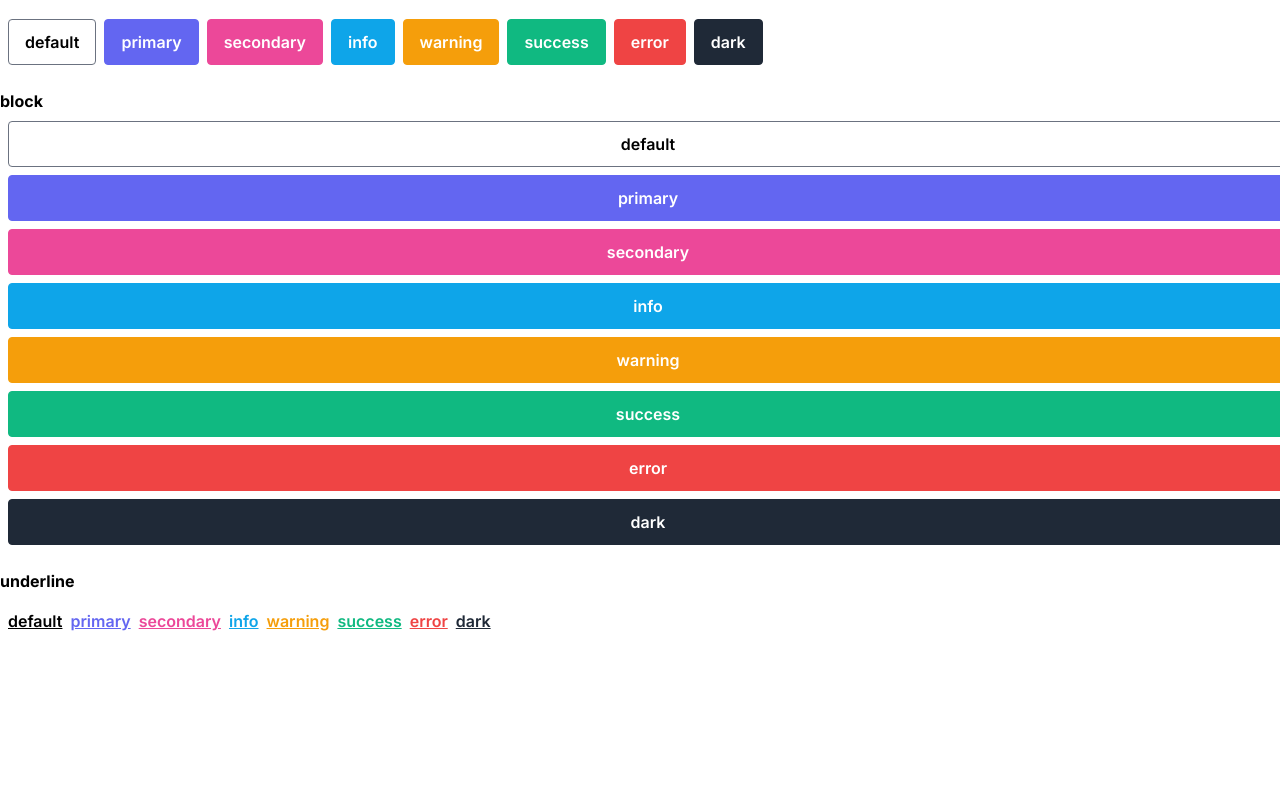
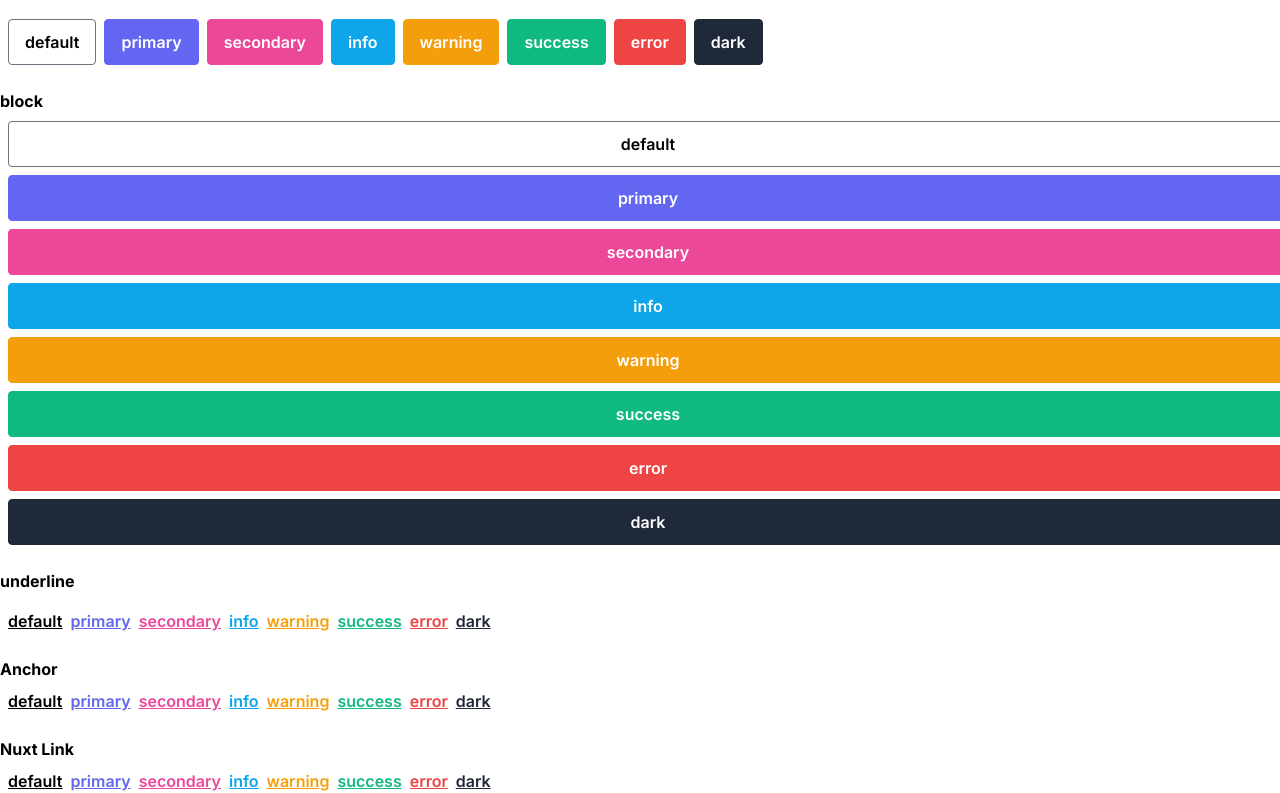
Before and after one commit to gravitano/nuxt3-tailwind-kit, a Nuxt app: page / in a window 1280 px wide. Shown: the part 407-1200 px from the top of the page. Before the commit the page ends 1040 px from the top, so only its background shows below. Built offline with nearby package versions, Linux system fonts and the light colour scheme.

Commit message:
feat(v-btn): support for anchor and nuxt link

```diff
--- a/components/VBtn.vue
+++ b/components/VBtn.vue
@@ -1,5 +1,5 @@
 <script setup lang="ts">
-import { ref, toRefs } from "vue";
+import { computed } from "vue";
 
 const props = defineProps({
   type: {
@@ -30,6 +30,14 @@ const props = defineProps({
     type: Boolean,
     default: false,
   },
+  to: {
+    type: [String, Object],
+    default: "",
+  },
+  href: {
+    type: String,
+    default: "",
+  },
 });
 
 const classes = computed(() => {
@@ -45,12 +53,16 @@ const classes = computed(() => {
     },
   ];
 });
+
+const tag = computed(() =>
+  props.to ? "nuxt-link" : props.href ? "a" : "button"
+);
 </script>
 
 <template>
-  <button :type="type" :class="classes">
+  <component :is="tag" :to="to" :href="href" :type="type" :class="classes">
     <slot />
-  </button>
+  </component>
 </template>
 
 <style scoped>
--- a/pages/index.vue
+++ b/pages/index.vue
@@ -30,6 +30,34 @@ const variants = ["", "rounded", "outlined", "text", "block", "underline"];
         {{ color }}
       </v-btn>
     </div>
+
+    <div class="space-x-2 space-y-2">
+      <h2 class="font-bold mb-2">Anchor</h2>
+      <v-btn
+        v-for="color in colors"
+        :key="color"
+        :color="color"
+        text
+        underline
+        href="https://google.com"
+      >
+        {{ color }}
+      </v-btn>
+    </div>
+
+    <div class="space-x-2 space-y-2">
+      <h2 class="font-bold mb-2">Nuxt Link</h2>
+      <v-btn
+        v-for="color in colors"
+        :key="color"
+        :color="color"
+        text
+        underline
+        :to="{ path: color }"
+      >
+        {{ color }}
+      </v-btn>
+    </div>
   </div>
 </template>
 
```
